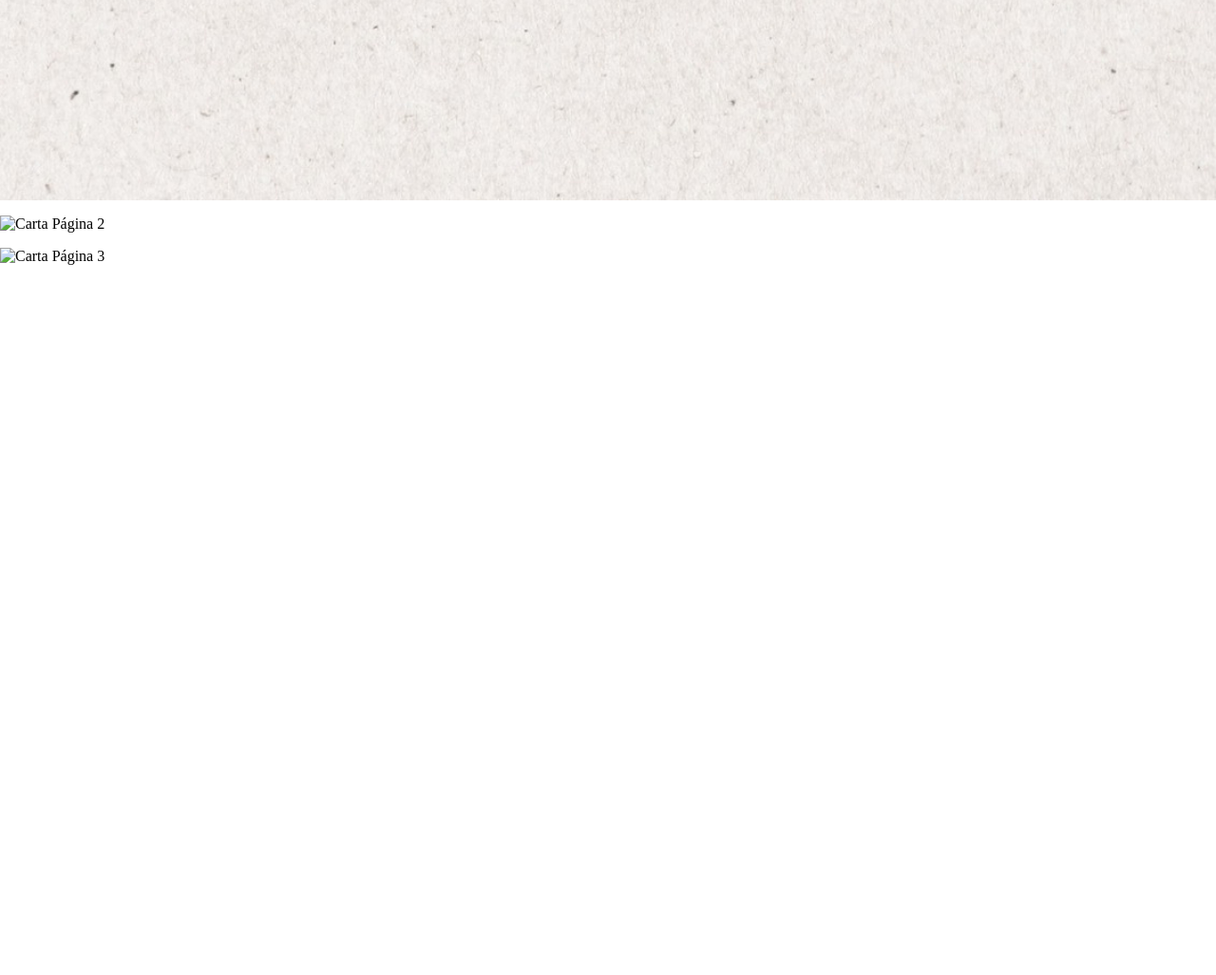
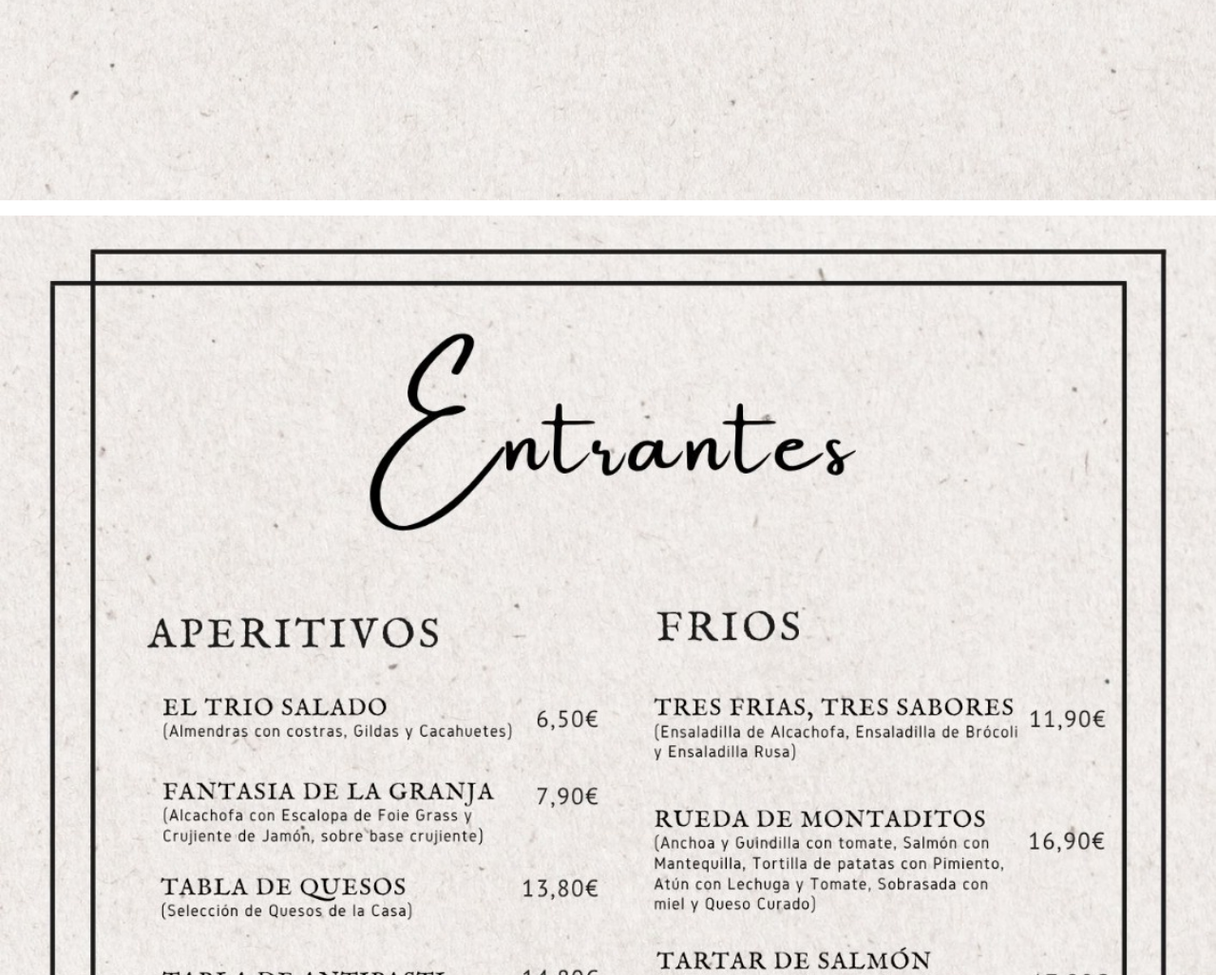
Before and after one commit to Muller3014/Carta_menu, a plain HTML site: page Carta Algazara/index.html in a window 1280 px wide. Shown: the part 1600-2627 px from the top of the page at 95% size. Before the commit the page ends 1895 px from the top, so only its background shows below. Drawn offline with Linux system fonts and the light colour scheme.

Commit message:
segunda foto

```diff
--- a/Carta Algazara/index.html
+++ b/Carta Algazara/index.html
@@ -17,8 +17,6 @@
 <body>
 <!-- Una <img> por cada página convertida -->
 <img src="imagenes/portada.jpg" loading="lazy" alt="Carta Página 1">
-<img src="img/pages/page2.jpg" loading="lazy" alt="Carta Página 2">
-<img src="img/pages/page3.jpg" loading="lazy" alt="Carta Página 3">
-<!-- …y así sucesivamente… -->
+<img src="imagenes/entrantes.jpg" loading="lazy" alt="Carta Página 2">
 </body>
 </html>
```
Also changed, not shown: Carta Algazara/imagenes/entrantes.jpg (added).
